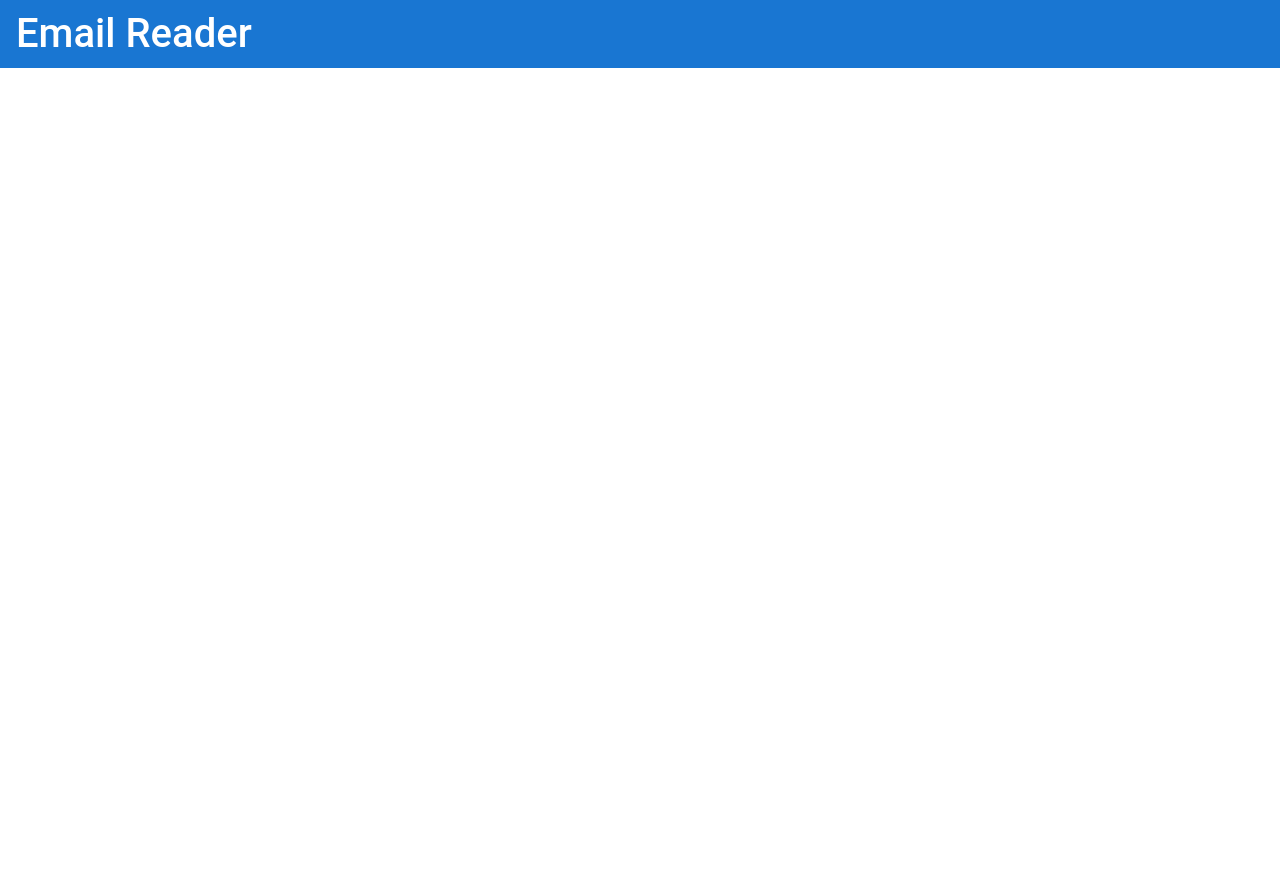
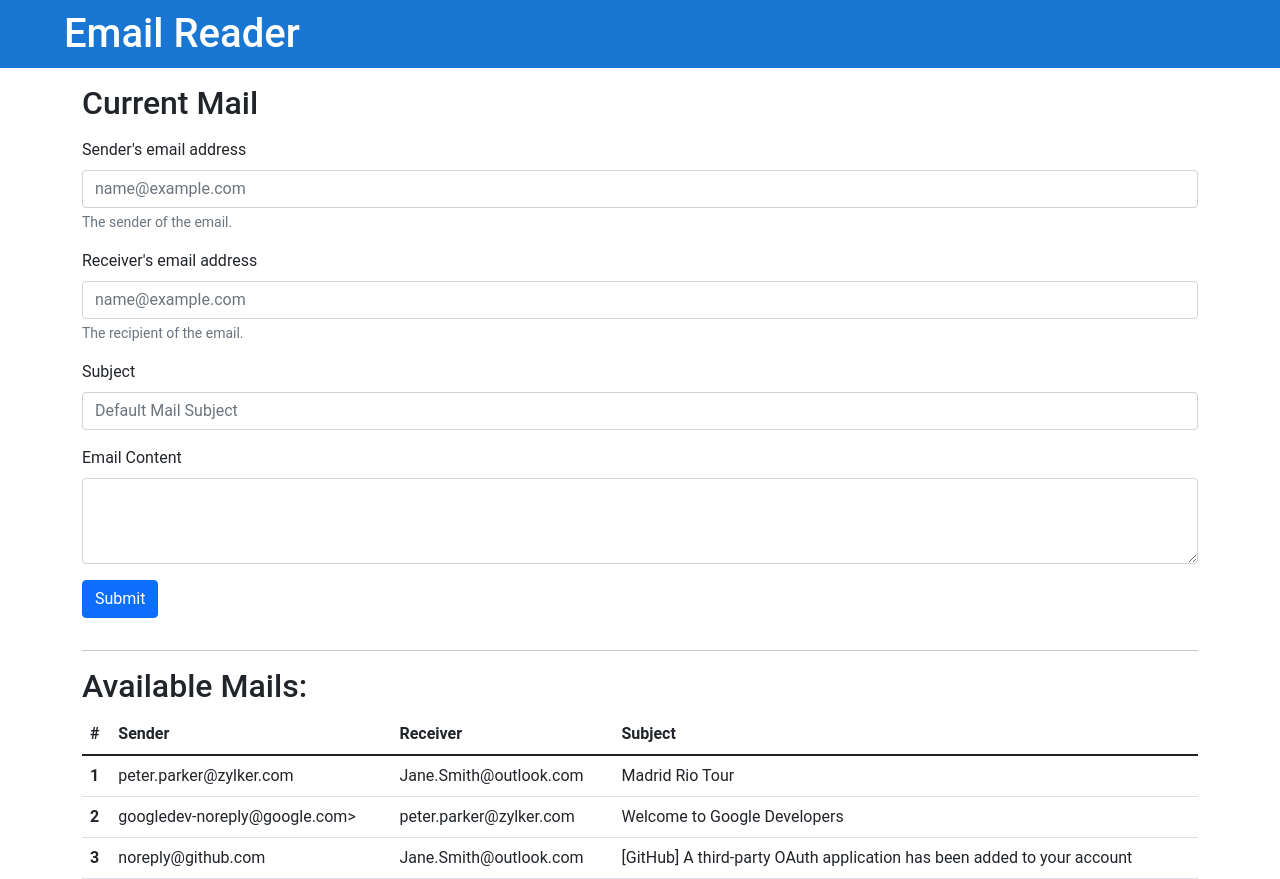
Before and after one commit to Avrodos/EmailReader, an Angular app: page / in a window 1280 px wide. Before the commit the page ends 800 px from the top, so only its background shows below. Built offline with nearby package versions, Linux system fonts and the light colour scheme.

Commit message:
Completed the email reader with corresponding viewer

```diff
--- a/src/app/email-reader-basic/email-reader-basic.component.html
+++ b/src/app/email-reader-basic/email-reader-basic.component.html
@@ -1,6 +1,67 @@
 <div>
   <header class="panel-heading">
-    <h1>Email Reader</h1>
+    <h1 class="ms-5">Email Reader</h1>
   </header>
+  <div class="container">
+    <h2 class="mt-3">Current Mail </h2>
+    <form>
+      <div class="mb-3 mt-3">
+        <label for="originEmail" class="form-label">Sender's email address</label>
+        <input type="email" class="form-control" id="originEmail" aria-describedby="emailHelp" placeholder="name@example.com">
+        <div id="originEmailHelp" class="form-text">The sender of the email.</div>
+      </div>
+      <div class="mb-3">
+        <label for="destinationEmail" class="form-label">Receiver's email address</label>
+        <input type="email" class="form-control" id="destinationEmail" aria-describedby="emailHelp" placeholder="name@example.com">
+        <div id="destinationEmailHelp" class="form-text">The recipient of the email.</div>
+      </div>
+      <div class="mb-3">
+        <label for="subject" class="form-label">Subject</label>
+        <input type="email" class="form-control" id="subject" placeholder="Default Mail Subject">
+      </div>
+      <div class="mb-3">
+        <label for="emailContent" class="form-label">Email Content</label>
+        <textarea class="form-control" id="emailContent" rows="3"></textarea>
+      </div>
+      <button type="submit" class="btn btn-primary mb-3">Submit</button>
+    </form>
+    <hr/>
+    <div class="viewer mt-3">
+      <h2>Available Mails: </h2>
+      <table class="table mb-3">
+        <thead>
+        <tr>
+          <th scope="col">#</th>
+          <th scope="col">Sender</th>
+          <th scope="col">Receiver</th>
+          <th scope="col">Subject</th>
+        </tr>
+        </thead>
+        <tbody>
+        <tr>
+          <th scope="row">1</th>
+          <td>peter.parker@zylker.com</td>
+          <td>Jane.Smith@outlook.com</td>
+          <td>Madrid Rio Tour</td>
+          <td class="d-none">Lorem ipsum dolor sit amet, consectetur adipiscing elit, sed do eiusmod tempor incididunt ut labore et dolore magna aliqua. Ut enim ad minim veniam, quis nostrud exercitation ullamco laboris nisi ut aliquip ex ea commodo consequat. Duis aute irure dolor in reprehenderit in voluptate velit esse cillum dolore eu fugiat nulla pariatur. Excepteur sint occaecat cupidatat non proident, sunt in culpa qui officia deserunt mollit anim id est laborum.</td>
+        </tr>
+        <tr>
+          <th scope="row">2</th>
+          <td>googledev-noreply@google.com></td>
+          <td>peter.parker@zylker.com</td>
+          <td>Welcome to Google Developers</td>
+          <td class="d-none">Lorem ipsum dolor sit amet, consectetur adipiscing elit, sed do eiusmod tempor incididunt ut labore et dolore magna aliqua. Ut enim ad minim veniam, quis nostrud exercitation ullamco laboris nisi ut aliquip ex ea commodo consequat. Duis aute irure dolor in reprehenderit in voluptate velit esse cillum dolore eu fugiat nulla pariatur. Excepteur sint occaecat cupidatat non proident, sunt in culpa qui officia deserunt mollit anim id est laborum.</td>
+        </tr>
+        <tr>
+          <th scope="row">3</th>
+          <td>noreply@github.com</td>
+          <td>Jane.Smith@outlook.com</td>
+          <td>[GitHub] A third-party OAuth application has been added to your account</td>
+          <td class="d-none">Lorem ipsum dolor sit amet, consectetur adipiscing elit, sed do eiusmod tempor incididunt ut labore et dolore magna aliqua. Ut enim ad minim veniam, quis nostrud exercitation ullamco laboris nisi ut aliquip ex ea commodo consequat. Duis aute irure dolor in reprehenderit in voluptate velit esse cillum dolore eu fugiat nulla pariatur. Excepteur sint occaecat cupidatat non proident, sunt in culpa qui officia deserunt mollit anim id est laborum.</td>
+        </tr>
+        </tbody>
+      </table>
 
+    </div>
+  </div>
 </div>
```
